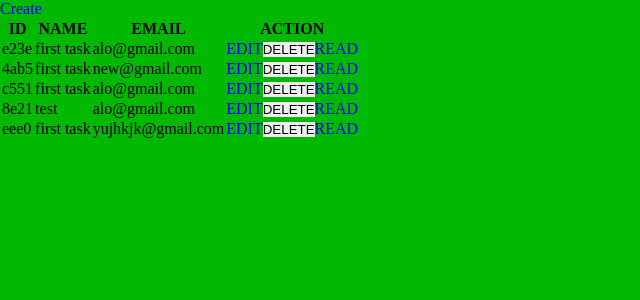
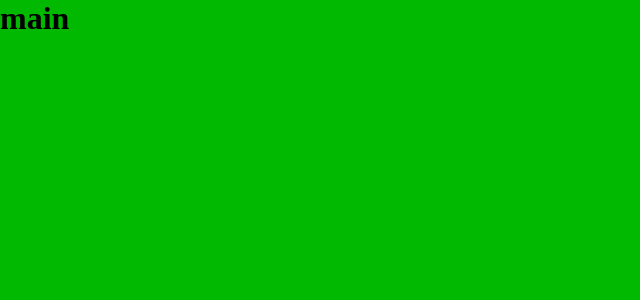
Before and after one commit to KiwiScreams/React-Crud-App, a React (Vite) app: page / in a window 1280 px wide. Shown: the top 300 px of the page, without its empty margins (0-640 px from the left). Built offline with nearby package versions, Linux system fonts and the light colour scheme; data requests are answered from the project's data file; the HTML template or start-up script is replaced by a standard one.

Commit message:
creating main component

```diff
--- a/src/App.jsx
+++ b/src/App.jsx
@@ -3,12 +3,14 @@ import Home from "./pages/home/Home";
 import Create from "./pages/create/Create";
 import Update from "./pages/update/Update";
 import Read from "./pages/read/Read";
+import Main from "./pages/main/Main";
 
 function App() {
   return (
     <>
       <Routes>
-        <Route path="/" element={<Home />}></Route>
+        <Route path="/" element={<Main />}></Route>
+        <Route path="/home" element={<Home />}></Route>
         <Route path="/create" element={<Create />}></Route>
         <Route path="/update/:id" element={<Update />}></Route>
         <Route path="/read/:id" element={<Read />}></Route>
--- a/src/pages/create/Create.jsx
+++ b/src/pages/create/Create.jsx
@@ -11,7 +11,7 @@ const Create = () => {
     event.preventDefault();
     axios.post("http://localhost:3030/users", inputData).then((res) => {
       alert("success");
-      navigate("/");
+      navigate("/home");
     });
   };
   return (
--- a/src/pages/home/Home.jsx
+++ b/src/pages/home/Home.jsx
@@ -17,7 +17,7 @@ const Home = () => {
     if (confirm) {
       axios.delete("http://localhost:3030/users/" + id).then((res) => {
         alert("Record Deleted");
-        navigate("/");
+        navigate("/home");
       });
     }
   }
--- /dev/null
+++ b/src/pages/main/Main.jsx
@@ -0,0 +1,9 @@
+const Main = () => {
+    return (
+        <>
+        <h1>main</h1>
+        </>
+     );
+}
+
+export default Main;
--- a/src/pages/read/Read.jsx
+++ b/src/pages/read/Read.jsx
@@ -21,7 +21,7 @@ const Read = () => {
           <p>{data.id}</p>
           <p>{data.name}</p>
           <p>{data.email}</p>
-          <Link to="/">HOME</Link>
+          <Link to="/home">HOME</Link>
         </div>
       </div>
     </>
--- a/src/pages/update/Update.jsx
+++ b/src/pages/update/Update.jsx
@@ -25,7 +25,7 @@ const Update = () => {
     event.preventDefault();
     axios.put("http://localhost:3030/users/" + id, inputData).then((res) => {
       alert("Data Updated");
-      navigate("/");
+      navigate("/home");
     });
   };
 
```
Also changed, not shown: src/pages/main/Main.css (added).
